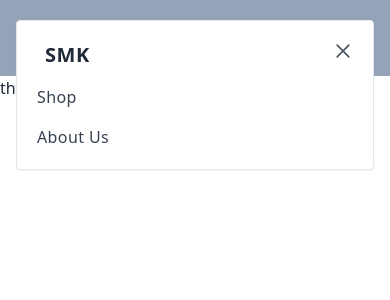
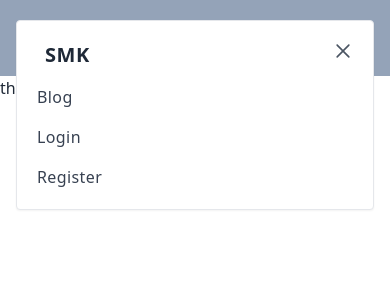
Before and after one commit to morshedalam39/chef-recipes-firebase-auth, a React (Vite) app: page / in a window 390 px wide. Both pictures are taken after a click on the button "Open Menu". Shown: the top 300 px of the page. Built offline with nearby package versions, Linux system fonts and the light colour scheme.

Commit message:
header responsive & and link acthive

```diff
--- a/src/pages/Shared/Header/Header.jsx
+++ b/src/pages/Shared/Header/Header.jsx
@@ -119,23 +119,33 @@
                   <ul className="space-y-4">
                     <li>
                       <Link
-                        to="/shop"
-                        aria-label="Shop"
-                        title="Shop"
+                        to="/blog"
+                        aria-label="Blog"
+                        title="Blog"
                         className="font-medium tracking-wide text-gray-700 transition-colors duration-200 hover:text-deep-purple-accent-400"
                       >
-                        Shop
+                        Blog
                       </Link>
                     </li>
 
                     <li>
                       <Link
-                        to="/about"
-                        aria-label="About Us"
-                        title="About Us"
+                        to="/login"
+                        aria-label="Login"
+                        title="Login"
                         className="font-medium tracking-wide text-gray-700 transition-colors duration-200 hover:text-deep-purple-accent-400"
                       >
-                        About Us
+                        Login
+                      </Link>
+                    </li>
+                    <li>
+                      <Link
+                        to="/register"
+                        aria-label="Register"
+                        title="Register"
+                        className="font-medium tracking-wide text-gray-700 transition-colors duration-200 hover:text-deep-purple-accent-400"
+                      >
+                        Register
                       </Link>
                     </li>
                   </ul>
```
